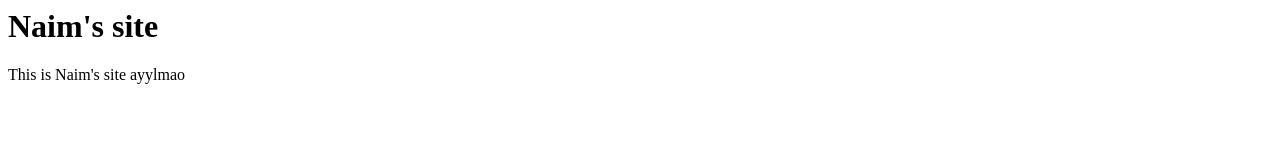
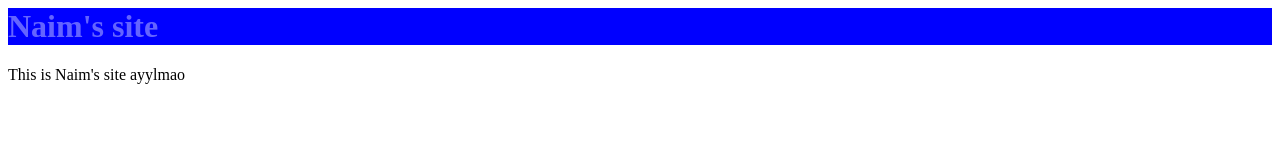
Before and after one commit to NaimBoufridi/naimboufridi.github.io, a plain HTML site: page index.html in a window 1280 px wide. Drawn offline with Linux system fonts and the light colour scheme.

Commit message:
Add styling

```diff
--- a/index.html
+++ b/index.html
@@ -1,5 +1,6 @@
 <html>
   <head>
+    <link rel="stylesheet" href="style.css" />
     <title>My site</title>
   </head>
   <body>
--- /dev/null
+++ b/style.css
@@ -0,0 +1,4 @@
+h1 {
+  color: rgb(100,100,255);
+  background-color: blue;
+}
```
